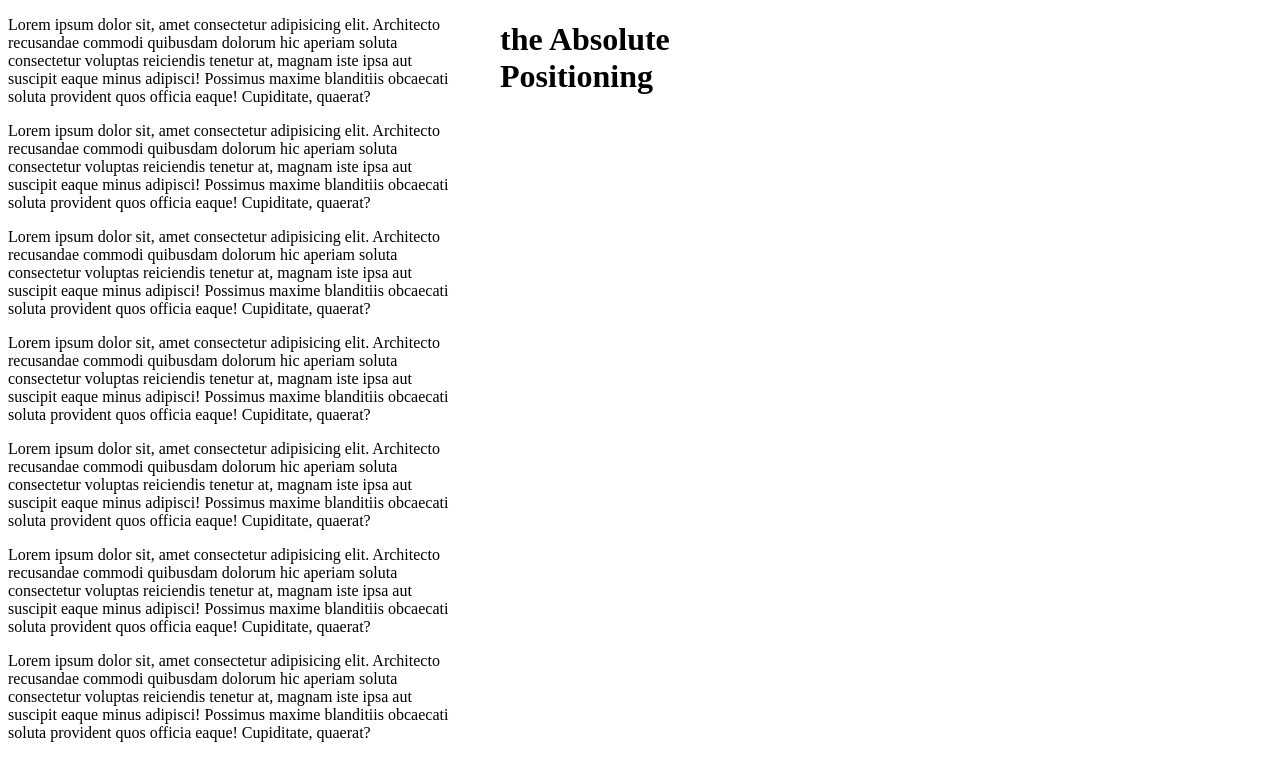
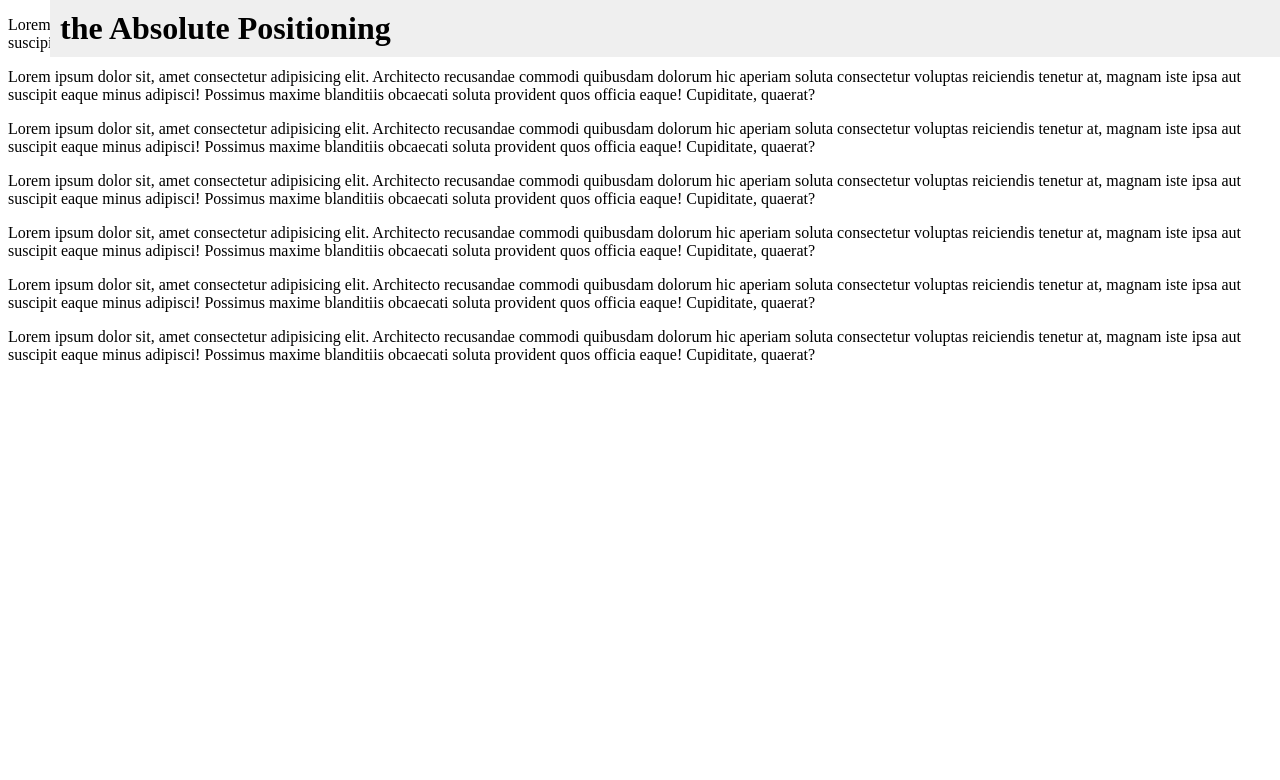
Before and after one commit to hamidmeer4/SMIT-Journey, a plain HTML site: page CSS/Layout/Positioning/AbsolutePositioning.html in a window 1280 px wide. Drawn offline with Linux system fonts and the light colour scheme.

Commit message:
done with Positioning

```diff
--- a/CSS/Layout/Positioning/style.css
+++ b/CSS/Layout/Positioning/style.css
@@ -28,7 +28,7 @@ p {
 /* The Absolute Positioning  */
 
 
-h1 {
+/* h1 {
     position: absolute;
     top: 0px;
     left: 500px;
@@ -36,4 +36,24 @@ h1 {
 }
 p {
     width: 450px;
+} */
+
+
+
+
+/* The Fixed Positioning  */
+
+h1 {
+    position: fixed;
+    top: 0px;
+    left: 50px;
+    padding: 10px;
+    margin: 0px;
+    width: 100%;
+    background-color: #efefef;
+
+
 }
+p.example{
+    margin-top: 100px;
+}
--- /dev/null
+++ b/CSS/Layout/Z-index/style.css
@@ -0,0 +1,16 @@
+h1 {
+    position: fixed;
+    top: 0px;
+    left: 0px;
+    margin: 0px;
+    padding: 10px;
+    width: 100%;
+    background-color: #efefef;
+    z-index: 10;
+}
+ p {
+    position: relative;
+    top: 70px;
+    left: 70px;
+    /* z-index: 2; */
+}
```
Also changed, not shown: CSS/Layout/Positioning/AbsolutePositioning.html (+3 -0 lines), CSS/Layout/Positioning/FixedPositioning.html (added, +21 -0 lines), CSS/Layout/Z-index/01-Z-Index.html (added, +13 -0 lines).
